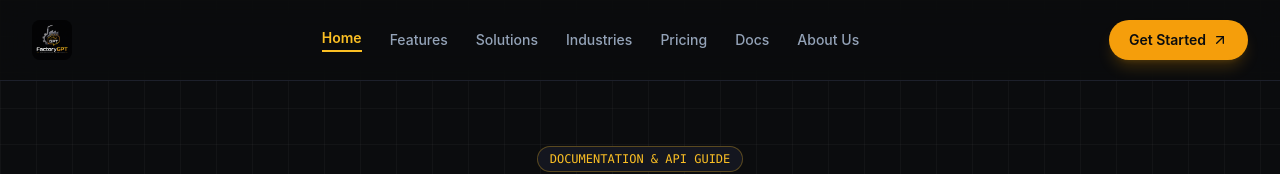
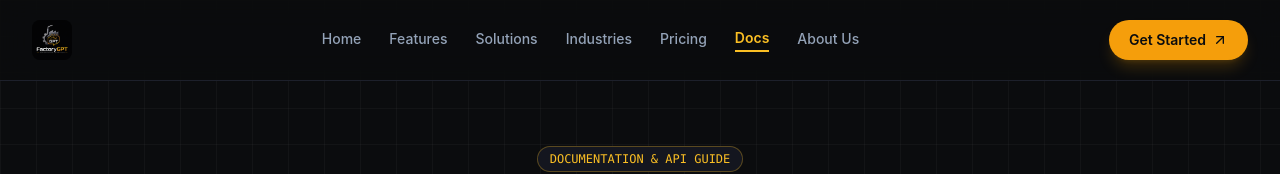
Before and after one commit to HARSHAN-7/FactoryGPT, a Next.js app: page /docs in a window 1280 px wide. Shown: the top 174 px of the page. Built offline with nearby package versions, Linux system fonts and the light colour scheme.

Commit message:
fix: update header navigation links to navigate to /features, /solutions, /industries, /pricing, /docs, and /about routes

```diff
--- a/src/components/navigation/LandingNav.tsx
+++ b/src/components/navigation/LandingNav.tsx
@@ -2,11 +2,23 @@
 
 import * as React from 'react';
 import Link from 'next/link';
+import { usePathname } from 'next/navigation';
 import { ArrowUpRight, Menu, X } from 'lucide-react';
-import { Button } from '@/components/ui/Button';
+import { cn } from '@/lib/utils';
 
 export function LandingNav() {
   const [mobileMenuOpen, setMobileMenuOpen] = React.useState(false);
+  const pathname = usePathname();
+
+  const navLinks = [
+    { label: 'Home', href: '/' },
+    { label: 'Features', href: '/features' },
+    { label: 'Solutions', href: '/solutions' },
+    { label: 'Industries', href: '/industries' },
+    { label: 'Pricing', href: '/pricing' },
+    { label: 'Docs', href: '/docs' },
+    { label: 'About Us', href: '/about' },
+  ];
 
   return (
     <header className="sticky top-0 z-50 w-full border-b border-industrial-800/80 bg-industrial-950/85 backdrop-blur-lg">
@@ -20,20 +32,28 @@ export function LandingNav() {
           />
         </Link>
 
-        {/* Center Nav Links matching template image */}
+        {/* Center Nav Links with active route highlighting */}
         <nav className="hidden md:flex items-center gap-7 text-sm font-medium text-industrial-400">
-          <Link href="/" className="text-gold-500 font-semibold border-b-2 border-gold-500 pb-0.5">
-            Home
-          </Link>
-          <a href="#features" className="hover:text-white transition-colors">Features</a>
-          <a href="#solutions" className="hover:text-white transition-colors">Solutions</a>
-          <a href="#industries" className="hover:text-white transition-colors">Industries</a>
-          <a href="#pricing" className="hover:text-white transition-colors">Pricing</a>
-          <a href="#docs" className="hover:text-white transition-colors">Docs</a>
-          <a href="#about" className="hover:text-white transition-colors">About Us</a>
+          {navLinks.map((link) => {
+            const isActive = pathname === link.href;
+            return (
+              <Link
+                key={link.href}
+                href={link.href}
+                className={cn(
+                  'transition-colors pb-0.5',
+                  isActive
+                    ? 'text-gold-500 font-semibold border-b-2 border-gold-500'
+                    : 'hover:text-white'
+                )}
+              >
+                {link.label}
+              </Link>
+            );
+          })}
         </nav>
 
-        {/* Action Button matching template image */}
+        {/* Action Button */}
         <div className="hidden md:flex items-center gap-4">
           <Link href="/chat">
             <button className="px-5 py-2.5 rounded-full bg-gold-600 hover:bg-gold-700 text-industrial-950 font-semibold text-sm transition-all flex items-center gap-1.5 shadow-lg shadow-gold-600/20 hover:shadow-gold-600/30">
@@ -57,12 +77,19 @@ export function LandingNav() {
       {mobileMenuOpen && (
         <div className="md:hidden border-b border-industrial-800 bg-industrial-900 px-4 pt-3 pb-6 space-y-4">
           <div className="flex flex-col space-y-3 text-sm font-medium text-industrial-300">
-            <Link href="/" onClick={() => setMobileMenuOpen(false)} className="text-gold-500 font-bold">Home</Link>
-            <a href="#features" onClick={() => setMobileMenuOpen(false)} className="hover:text-white py-1">Features</a>
-            <a href="#solutions" onClick={() => setMobileMenuOpen(false)} className="hover:text-white py-1">Solutions</a>
-            <a href="#industries" onClick={() => setMobileMenuOpen(false)} className="hover:text-white py-1">Industries</a>
-            <a href="#pricing" onClick={() => setMobileMenuOpen(false)} className="hover:text-white py-1">Pricing</a>
-            <a href="#docs" onClick={() => setMobileMenuOpen(false)} className="hover:text-white py-1">Docs</a>
+            {navLinks.map((link) => (
+              <Link
+                key={link.href}
+                href={link.href}
+                onClick={() => setMobileMenuOpen(false)}
+                className={cn(
+                  'py-1 transition-colors',
+                  pathname === link.href ? 'text-gold-500 font-bold' : 'hover:text-white'
+                )}
+              >
+                {link.label}
+              </Link>
+            ))}
           </div>
           <div className="pt-4 border-t border-industrial-800">
             <Link href="/chat" onClick={() => setMobileMenuOpen(false)}>
```
